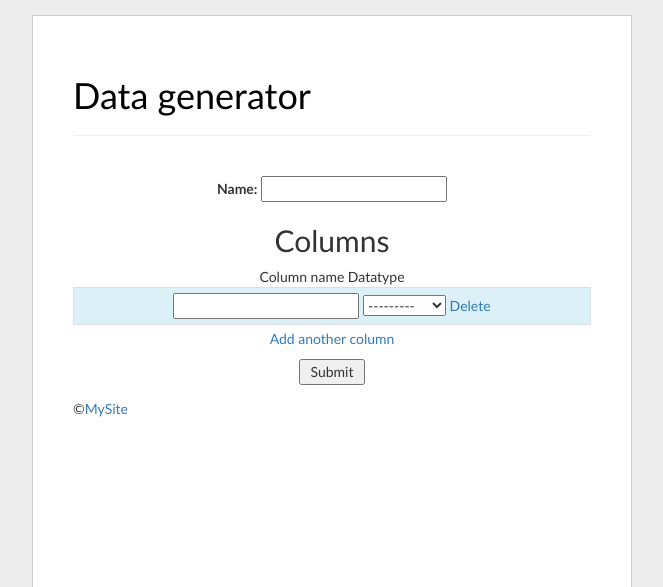
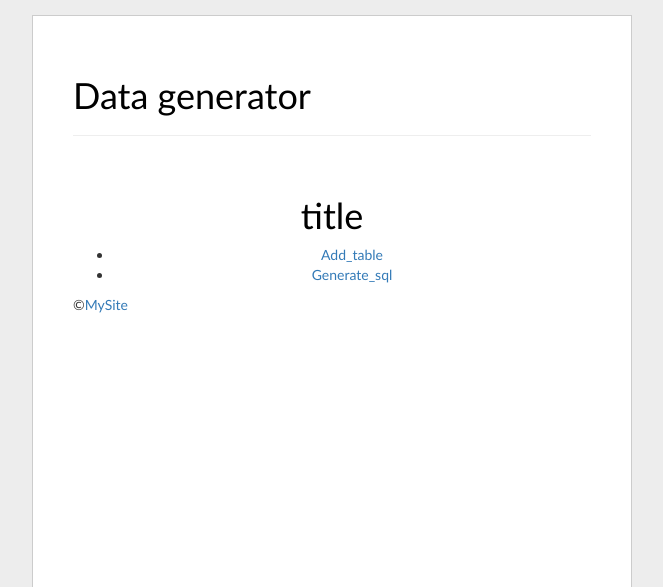
Before and after one commit to Szczepanov/datagen, a Django app: page / in a window 1280 px wide. Shown: the top 587 px of the page, without its empty margins (308-971 px from the left). Run offline with Django 3.2, Linux system fonts and the light colour scheme; data comes from the database, SQL or seed files in the repository; both versions use the stored data as it was after the commit; some libraries are stand-ins or nearby versions.

Commit message:
added generate_sql page where data from add_table.html goes. Depending on inserted data, sqls will generate

```diff
--- a/generator/templates/base.html
+++ b/generator/templates/base.html
@@ -12,7 +12,7 @@
     </head>
     <body>
     <!-- start header -->
-    <div class="page-header"><h1>Data generator</h1></div>
+    <div class="page-header"><a href=".."><h1>Data generator</h1></a></div>
     <!-- end header -->
     <!-- start page -->
     <!--<nav id="gdMainTabs">-->
--- /dev/null
+++ b/generator/templates/generator/index.html
@@ -0,0 +1,16 @@
+{% extends "base.html" %}
+
+{% block title %}Welcome {% endblock %}
+
+
+{% block content %}
+<div class="post">
+    <h1 class="title">title</h1>
+    <div class="entry">
+        <ul>
+            <li><a href="{% url 'add_table' %}">Add_table</a></li>
+            <li><a href="{% url 'generate_sql' %}">Generate_sql</a></li>
+        </ul>
+    </div>
+</div>
+{% endblock %}
--- a/generator/urls.py
+++ b/generator/urls.py
@@ -1,7 +1,10 @@
 from django.conf.urls import url
+from django.views.generic import TemplateView
 
 from . import views
 urlpatterns = [
-    url(r'', views.multiple_formsets, {'template': 'generator/add_table.html'},
-        name='generate_new'),
+    url(r'^add_table/$', views.multiple_formsets, {'template': 'generator/add_table.html'},
+        name='add_table'),
+    url(r'^generate_sql$', TemplateView.as_view(template_name='generator/generate_sql.html'), name='generate_sql'),
+    url(r'^$', TemplateView.as_view(template_name='generator/index.html')),
 ]
--- a/generator/views.py
+++ b/generator/views.py
@@ -38,19 +38,39 @@ def multiple_formsets(request, template):
         table_form = TableForm(request.POST, prefix='table_form', instance=Table())
         if table_form.is_valid():
             table = table_form.save(commit=True)
+            print(table)
             column_formset = ColumnFormset(request.POST, request.FILES, prefix='column_formset')
             if column_formset.is_valid():
                 for form in column_formset.forms:
                     column = form.save(commit=False)
                     column.table = table
                     column.save()
-            return HttpResponseRedirect('thanks')
+                    print(column)
+            # return HttpResponseRedirect('thanks')
             # data = []
             # data.append(table_form.cleaned_data)
             # data.append(column_formset.cleaned_data)
             # return display_data(request, data, multiple_formsets=True)
+
+            return generate_sql(request, table)
     else:
         table_form, column_formset = TableForm(prefix='table_form', instance=Table()), \
                                      ColumnFormset(prefix='column_formset', )
     return render(request, template,
-                  {'table_form': table_form, 'column_formset': column_formset, })
+                  {'table_form': table_form, 'column_formset': column_formset,})
+
+
+def generate_sql(request, table):
+    columns = (1, 2, 3, 4, 5)
+    return render(request, 'generator/generate_sql.html', dict(generated_sql=build_insert(table, columns)))
+
+
+def build_insert(table, columns):
+    insertSQL = ''
+    for counter, column in enumerate(columns):
+        insertSQL += 'Insert into ' + table.name + ' values (' + str(
+            counter + 100) + ',\'Name\',\'Surname\');\n'
+        # for index in range(0,counter):
+        #     insertSQL =+ '' | column. | ','
+        # insertSQL =+ ');'
+    return insertSQL
--- a/static/css/generator.css
+++ b/static/css/generator.css
@@ -39,3 +39,7 @@ h2 {
 a.delete:hover {
   color: red;
 }
+
+#generated_sql{
+    resize: none;
+}
```
Also changed, not shown: generator/templates/generator/generate_sql.html (added, +13 -0 lines), db.sqlite3.
